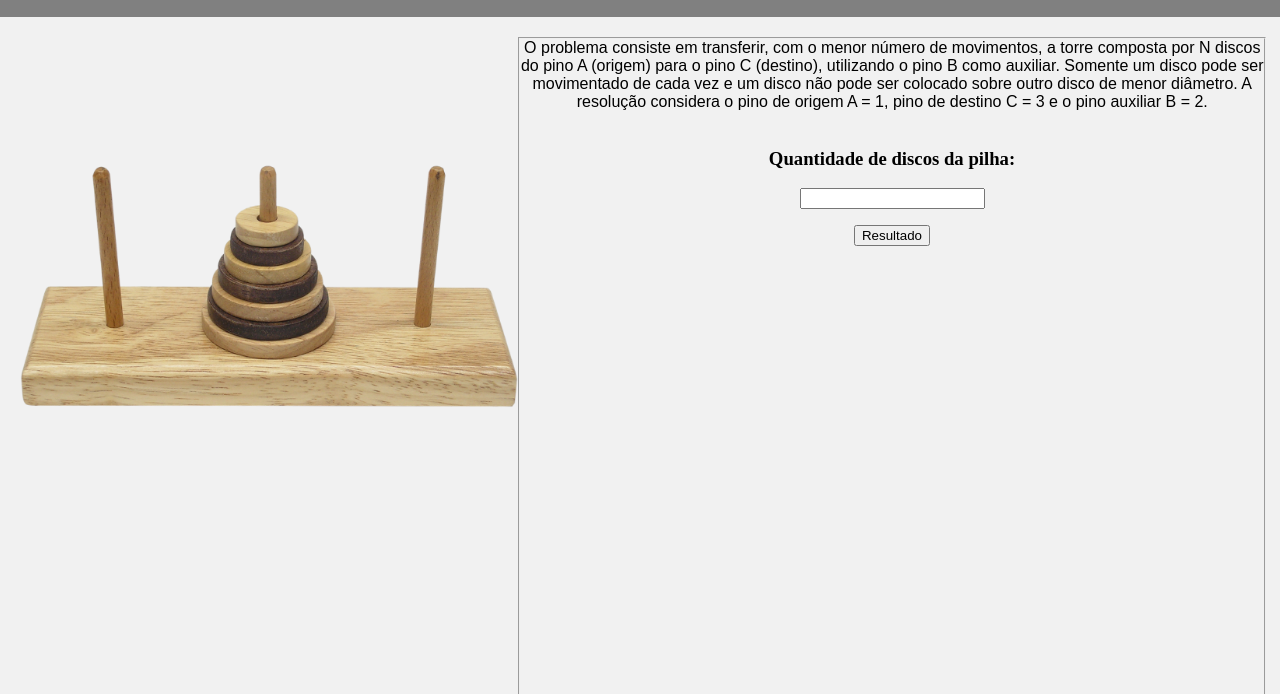
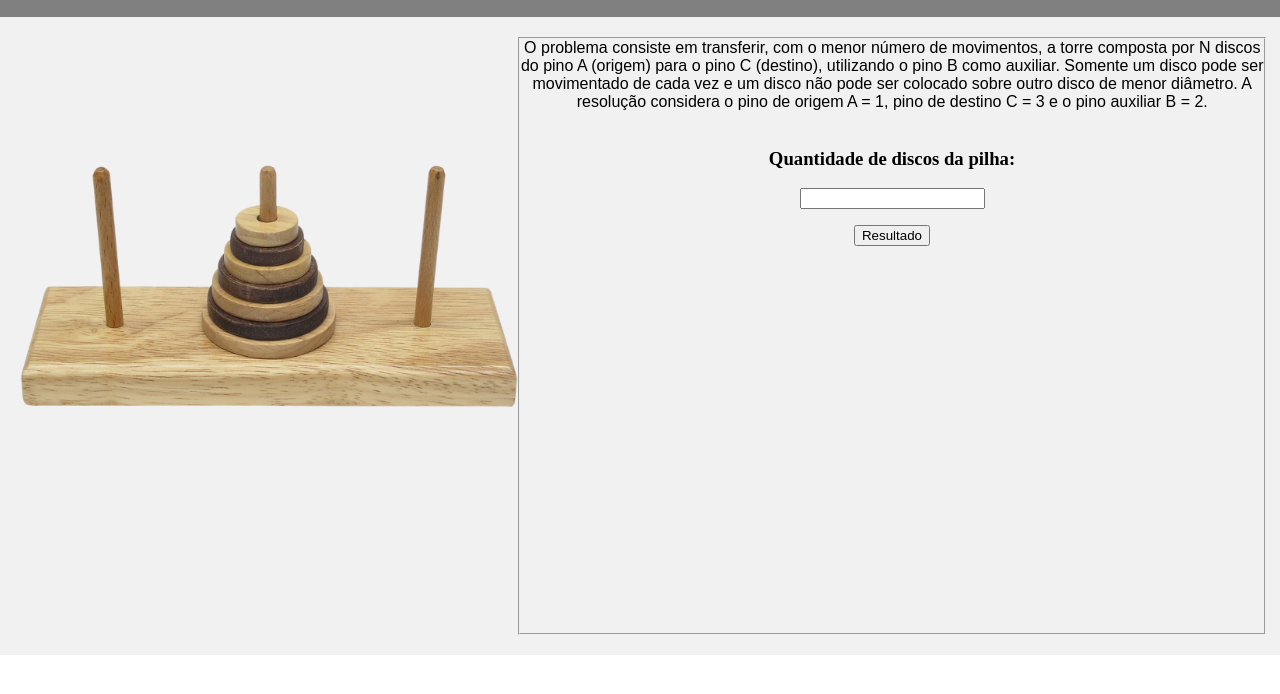
Before and after one commit to RochaLarissa/DesenvSoftware-Lab2A-ProblemaDaTorre, a plain HTML site: page index.html in a window 1280 px wide. Shown: the part 60-754 px from the top of the page. Drawn offline with Linux system fonts and the light colour scheme.

Commit message:
Update index.html

```diff
--- a/index.html
+++ b/index.html
@@ -49,7 +49,7 @@
                 disco pode ser movimentado de cada vez e um disco não pode ser colocado sobre outro disco de
                 menor diâmetro. A resolução considera o pino de origem A = 1, pino de destino C = 3 e o pino auxiliar B = 2.  </p>
             <br>
-            <iframe src="resolucaoDiscos.html"  name="myframe" width="100%" height="590px" frameborder="0" title="Iframe Example"></iframe>
+            <iframe src="resolucaoDiscos.html"  name="myframe" width="100%" height="500px" frameborder="0" title="Iframe Example"></iframe>
         </fieldset>
         </div>
 
```
